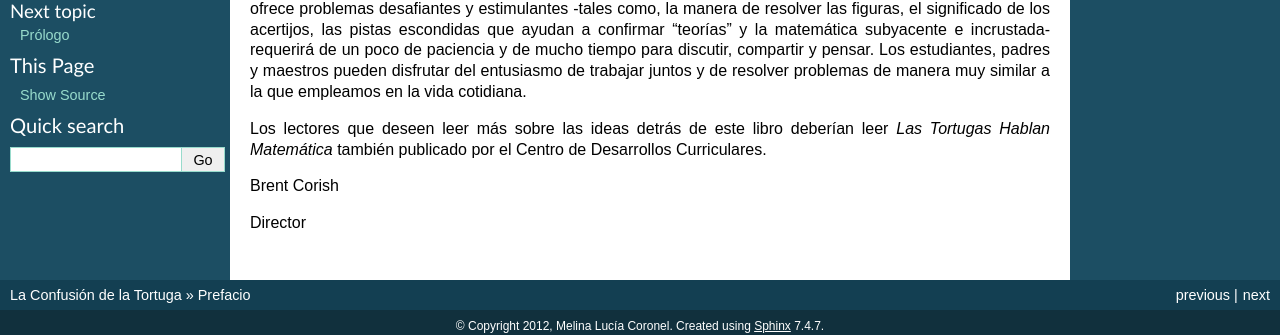
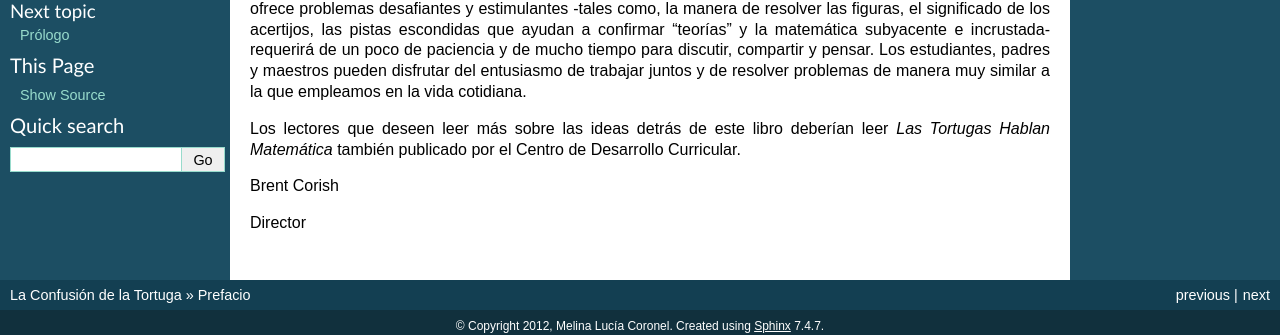
Before and after one commit to humitos/turtle-confusion-es, a Sphinx documentation site: the page built from docs/foreword.rst, in a window 1280 px wide. Shown: the part 114-449 px from the top of the page. Built offline with Sphinx 7.4.7, drawn with Linux system fonts in a browser that asks for light colours.

Commit message:
Foreword revised and finished

```diff
--- a/docs/foreword.rst
+++ b/docs/foreword.rst
@@ -3,7 +3,7 @@ Prefacio
 
 Esta encantadora publicación es el resultado del trabajo inspirado y dedicado del Dr. Barry Newell. Debido a que ofrece problemas desafiantes y estimulantes -tales como, la manera de resolver las figuras, el significado de los acertijos, las pistas escondidas que ayudan a confirmar "teorías" y la matemática subyacente e incrustada- requerirá de un poco de paciencia y de mucho tiempo para discutir, compartir y pensar. Los estudiantes, padres y maestros pueden disfrutar del entusiasmo de trabajar juntos y de resolver problemas de manera muy similar a la que empleamos en la vida cotidiana.
 
-Los lectores que deseen leer más sobre las ideas detrás de este libro deberían leer *Las Tortugas Hablan Matemática* también publicado por el Centro de Desarrollos Curriculares.
+Los lectores que deseen leer más sobre las ideas detrás de este libro deberían leer *Las Tortugas Hablan Matemática* también publicado por el Centro de Desarrollo Curricular.
 
 Brent Corish
 
```
